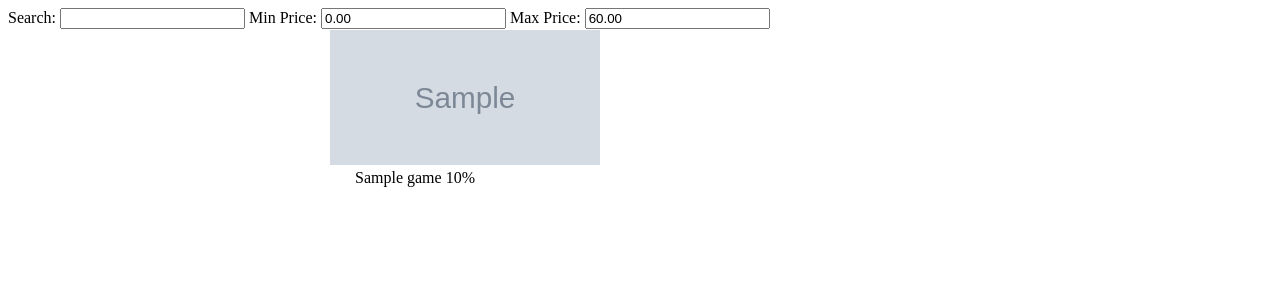
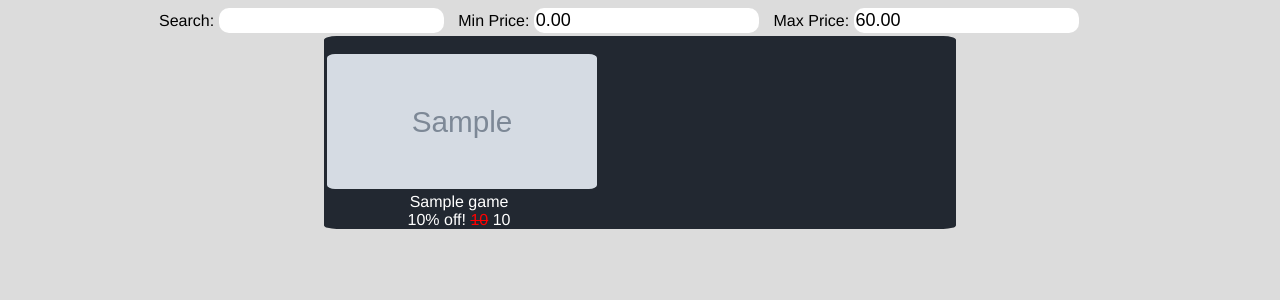
Before and after one commit to JaredIsaacs/gamedeals, a Flask app: template templates/index.html in a window 1280 px wide. Shown: the top 300 px of the page. Run offline with Flask 3, Linux system fonts and the light colour scheme; the template is opened without the code that fills it: values that come from a table or form of the project are taken from there, most other values are stand-ins (such as "Sample title", 1, 10 or a date in 2020); grey boxes marked "Sample" are stand-in pictures; parts of the project's set-up code (start-up, migrations or seed data) failed here and were passed over.

Commit message:
feat: styling to main page

```diff
--- a/static/styles.css
+++ b/static/styles.css
@@ -1,33 +1,67 @@
+body{
+    background-color: gainsboro;
+    font-family: 'Franklin Gothic Medium', 'Arial Narrow', Arial, sans-serif;
+}
+
 .wrapper{
     display: flex;
     justify-content: center;
     align-items: center;
+    background-color: #222831;
+    border-radius: 2%;
+    padding-top: 15px;
+    margin: 5px auto 0;
+    width: 50%;
 }
+
+.inputs{
+    display: flex;
+    justify-content: center;
+}
+
+.form_input{
+    margin-right: 10px;
+    font-size: large;
+    border-radius: 10px;
+    border: 0;
+    width: 23%;
+    height: 100%;
+}
+
 
 .container{
     display: grid;
     grid-template-columns: repeat(3, 1fr);
     grid-gap: 5px;
-    max-width: 50%;
+    text-align: center;
 }
 
+.game-text{
+    color: white;
+    margin-top: 0;
+    text-align: center;
+}
+
+.game-text s{
+    color: red;
+}
+
+
 .thumb{
+    border-radius: 3%;
     width: 270px;
     height: 135px;
 }
 
 button{
+    background-color: #222831;
     border: 0px;
-    background-color:white;
+    padding: 1%;
+    padding-bottom: 0;
 }
 
 button:hover{
+    border-radius: 3%;
     cursor: pointer;
-    background-color: gray;
+    background-color: #EEEEEE;
 }
-
-p{
-    margin-top: 0;
-    text-align: center;
-    padding-right: 100px;
-}
--- a/templates/index.html
+++ b/templates/index.html
@@ -9,20 +9,25 @@
   </head>
 
   <body>
-    <form action="{{ url_for('index') }}" method="POST">
-      Search: {{ form.name(class='form_input', **{"onchange":"this.form.submit()"}) }}
-      Min Price: {{ form.min_price(class='form_input', **{"onchange":"this.form.submit()"}) }}
-      Max Price: {{ form.max_price(class='form_input', **{"onchange":"this.form.submit()"}) }}
-    </form>
+    <div class="inputs">
+      <form action="{{ url_for('index') }}" method="POST">
+          Search: {{ form.name(class='form_input', **{"onchange":"this.form.submit()"}) }}
+          Min Price: {{ form.min_price(class='form_input', **{"onchange":"this.form.submit()"}) }}
+          Max Price: {{ form.max_price(class='form_input', **{"onchange":"this.form.submit()"}) }}
+      </form>
+    </div>
     {% if games %}
       <div class="wrapper">
         <div class="container">
         {% for game in games %}
-          <div>
+          <div class = game>
             <form action="{{ url_for('game') }}" method="POST">
               <button type="submit" name="submit_button" value="{{ game['dealID'] }}"><img src="{{ thumb_urls[game['gameID']] }}" class='thumb'></button>
             </form>
-            <p>{{ game['title'] }} {{ game['savings']|int }}%</p>
+            <div class="game-text">
+              {{ game['title'] }}<br>
+              {{ game['savings']|int }}% off! <s>{{game['normalPrice']}}</s> {{game['salePrice']}}
+            </div>
           </div>
         {% endfor %}
         </div>
```
